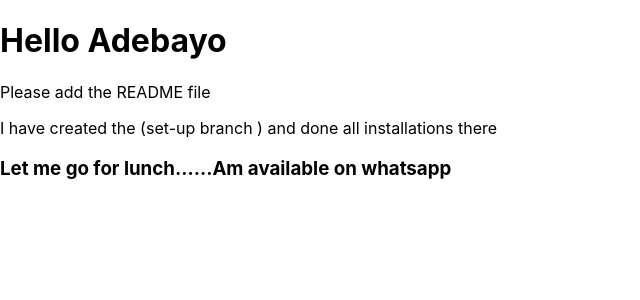
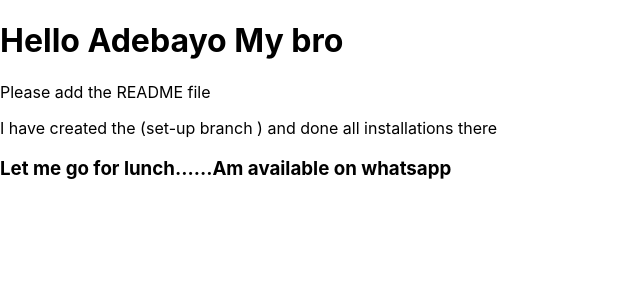
Before and after one commit to yusufnviiri/capsreact, a React (Create React App) app: page / in a window 1280 px wide. Shown: the top 300 px of the page, without its empty margins (0-640 px from the left). Built offline with nearby package versions, Linux system fonts and the light colour scheme.

Commit message:
Add react dom

```diff
--- a/package.json
+++ b/package.json
@@ -8,7 +8,11 @@
     "@testing-library/user-event": "^13.5.0",
     "react": "^18.2.0",
     "react-dom": "^18.2.0",
+    "react-redux": "^8.0.2",
+    "react-router-dom": "^6.3.0",
     "react-scripts": "5.0.1",
+    "redux": "^4.2.0",
+    "redux-logger": "^3.0.6",
     "web-vitals": "^2.1.4"
   },
   "scripts": {
--- a/src/App.js
+++ b/src/App.js
@@ -3,7 +3,7 @@
 function App() {
   return (
     <div className="App">
-      <h1>Hello Adebayo</h1>
+      <h1>Hello Adebayo My bro</h1>
 
     <p>Please add the README file</p>
     <p>I have created the (set-up branch ) and done all installations there</p>
```
Also changed, not shown: 1 other file (tests, documents, lock files or other folders).
